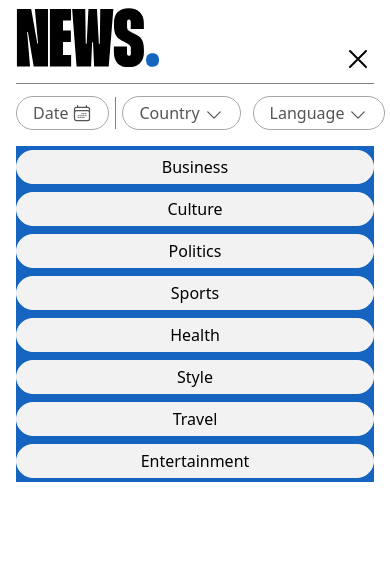
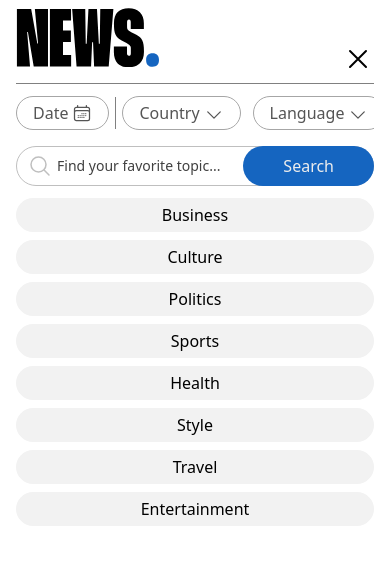
Before and after one commit to olgalescuyer/news-app, a Next.js app: page / in a window 390 px wide. Both pictures are taken after a click on the button 358 px from the left and 59 px from the top of the page. Shown: the top 564 px of the page. Built offline with nearby package versions, Linux system fonts and the light colour scheme.

Commit message:
add; responsive search & filters

```diff
--- a/app/globals.css
+++ b/app/globals.css
@@ -28,6 +28,6 @@ body {
   }
 
   .chips {
-    @apply px-4 py-1 border border-grayscale-300 text-primary-dark opacity-70 rounded-full capitalize flex items-center space-x-1;
+    @apply px-4 py-1 border border-grayscale-300 text-primary-dark opacity-70 rounded-full capitalize flex items-center space-x-1 bg-light;
   }
 }
--- a/app/page.js
+++ b/app/page.js
@@ -2,7 +2,7 @@ import Image from 'next/image';
 
 export default function Home() {
   return (
-    <div className="h-screen flex justify-around items-center">
+    <div className="h-screen flex justify-around items-center ">
       <h1 className="font-semibold text-primary-accent text-5xl">Hello</h1>
     </div>
   );
--- a/app/ui/filters/filters.js
+++ b/app/ui/filters/filters.js
@@ -3,7 +3,7 @@ import { ChevronDownIcon, CalendarIcon } from '@/app/icons/icons';
 
 const Filters = () => {
   return (
-    <div className="filters flex items-center space-x-1.5 mt-3 mb-4">
+    <div className="filters flex items-center space-x-1.5 ">
       <button className="sort-by-date">
         <div className="chips">
           <span> date</span>
--- a/app/ui/header/header.js
+++ b/app/ui/header/header.js
@@ -12,7 +12,7 @@ import { SearchIcon } from '@/app/icons/icons';
 
 const Header = () => {
   return (
-    <div className="fixed top-0 left-0 z-30 w-full  bg-light flex flex-col">
+    <div className="fixed top-0 left-0 z-30 w-full   flex flex-col">
       <div className="main-container relative ">
         <header className="z-40 pt-2 md:pt-4 lg:pt-6 ">
           <div className="flex justify-between lg:justify-normal items-end mb-2">
@@ -27,11 +27,18 @@ const Header = () => {
 
           <div className="divider h-px w-full bg-grayscale-300"></div>
         </header>{' '}
-        <div className="flex justify-between items-center">
-          <Filters />
-          <SearchButton />
+        <div className="relative">
+          <div className="flex justify-between items-center">
+            <div className="overflow-x-auto flex items-center space-x-3 mt-3 mb-4 relative">
+              {/* <SearchButton className=" lg:hidden flex chips" label="search" /> */}
+              <Filters />
+            </div>
+
+            <SearchButton className=" hidden lg:block" />
+          </div>
         </div>
-        <Search className=" " />
+        <Search className="hidden lg:block " intent="desktop" />
+        {/* <Search className=" lg:hidden" intent="mobile" /> */}
         <MenuMobile />
       </div>
     </div>
--- a/app/ui/menu-mobile/menu-mobile.js
+++ b/app/ui/menu-mobile/menu-mobile.js
@@ -1,21 +1,34 @@
 'use client';
-import React from 'react';
+import React, { useRef } from 'react';
+import { gsap } from 'gsap';
+import { useGSAP } from '@gsap/react';
+gsap.registerPlugin(useGSAP);
+
 import { useAppContext } from '@/app/providers/AppWrapper';
 import { Navigation, Search } from '@/app/ui/ui';
 
 const MenuMobile = () => {
   const { showMenu, handleShowMenu } = useAppContext();
+  const a_search_container = useRef();
+  const items = useRef();
+
   return (
     <div
-      className={`menu-mobile w-full bg-primary-accent transition-all duration-500 origin-top ${
-        showMenu ? '' : '  '
+      role="navigation"
+      aria-label="Main"
+      aria-modal="true"
+      ref={a_search_container}
+      className={`menu-mobile w-full bg-light transition-all duration-500 origin-top ${
+        showMenu ? '' : 'hidden'
       }`}
     >
-      <Search className=" lg:hidden" />
-      <Navigation
-        intent="mobile"
-        variant="text-center border border-grayscale-100 my-1 bg-grayscale-100"
-      />
+      <div ref={items} className="">
+        <Search className="mb-2 lg:hidden" />
+        <Navigation
+          intent="mobile"
+          variant="text-center border border-grayscale-100 my-1 bg-grayscale-100"
+        />
+      </div>
     </div>
   );
 };
--- a/app/ui/search-button/search-button.js
+++ b/app/ui/search-button/search-button.js
@@ -5,11 +5,12 @@ import { SearchIcon, CloseIcon } from '@/app/icons/icons';
 
 import { useAppContext } from '@/app/providers/AppWrapper';
 
-const SearchButton = ({ className }) => {
+const SearchButton = ({ className, label }) => {
   const { showSearch, handleShowSearch } = useAppContext();
 
   return (
     <button onClick={handleShowSearch} className={twMerge('', className)}>
+      {label ? <span>{label}</span> : false}
       {showSearch ? (
         <CloseIcon variant="size-6" />
       ) : (
--- a/app/ui/search/search.js
+++ b/app/ui/search/search.js
@@ -1,7 +1,8 @@
 'use client';
-import React, { useRef, useState } from 'react';
+import React, { useRef } from 'react';
 import { useSearchParams, usePathname, useRouter } from 'next/navigation';
 import { twMerge } from 'tailwind-merge';
+import { cva } from 'class-variance-authority';
 import { gsap } from 'gsap';
 import { useGSAP } from '@gsap/react';
 gsap.registerPlugin(useGSAP);
@@ -11,14 +12,25 @@ import { SearchIcon } from '@/app/icons/icons';
 
 import { useAppContext } from '@/app/providers/AppWrapper';
 
-const Search = ({ className }) => {
+const search = cva([''], {
+  variants: {
+    intent: {
+      desktop: [
+        'pl-4 md:pl-10 lg:pl-14 overlay  absolute bottom-0 left-0 z-50 w-[calc(100%-130px)]  my-3',
+      ],
+      mobile: [' w-full overlay'],
+    },
+  },
+});
+
+const Search = ({ className, intent }) => {
   const a_search_container = useRef();
   const searchParams = useSearchParams();
   const pathname = usePathname();
   const { replace } = useRouter();
 
   const { showSearch, handleShowSearch } = useAppContext();
-  console.log(showSearch);
+  // console.log(showSearch);
 
   const handleSearch = (value) => {
     console.log(`Searching... ${value}`);
@@ -58,9 +70,9 @@ const Search = ({ className }) => {
       role="dialog"
       aria-modal="true"
       ref={a_search_container}
-      className="search-bar hidden lg:block"
+      className={twMerge('search-bar', className)}
     >
-      <div className="pl-4 md:pl-10 lg:pl-14 overlay absolute z-50 w-[calc(100%-130px)] bottom-0 left-0 my-3">
+      <div className={twMerge(search({ intent }))}>
         <div className="relative flex flex-1 flex-shrink-0 transition-all duration-1000 ">
           <label htmlFor="search" className="sr-only">
             Search
```
